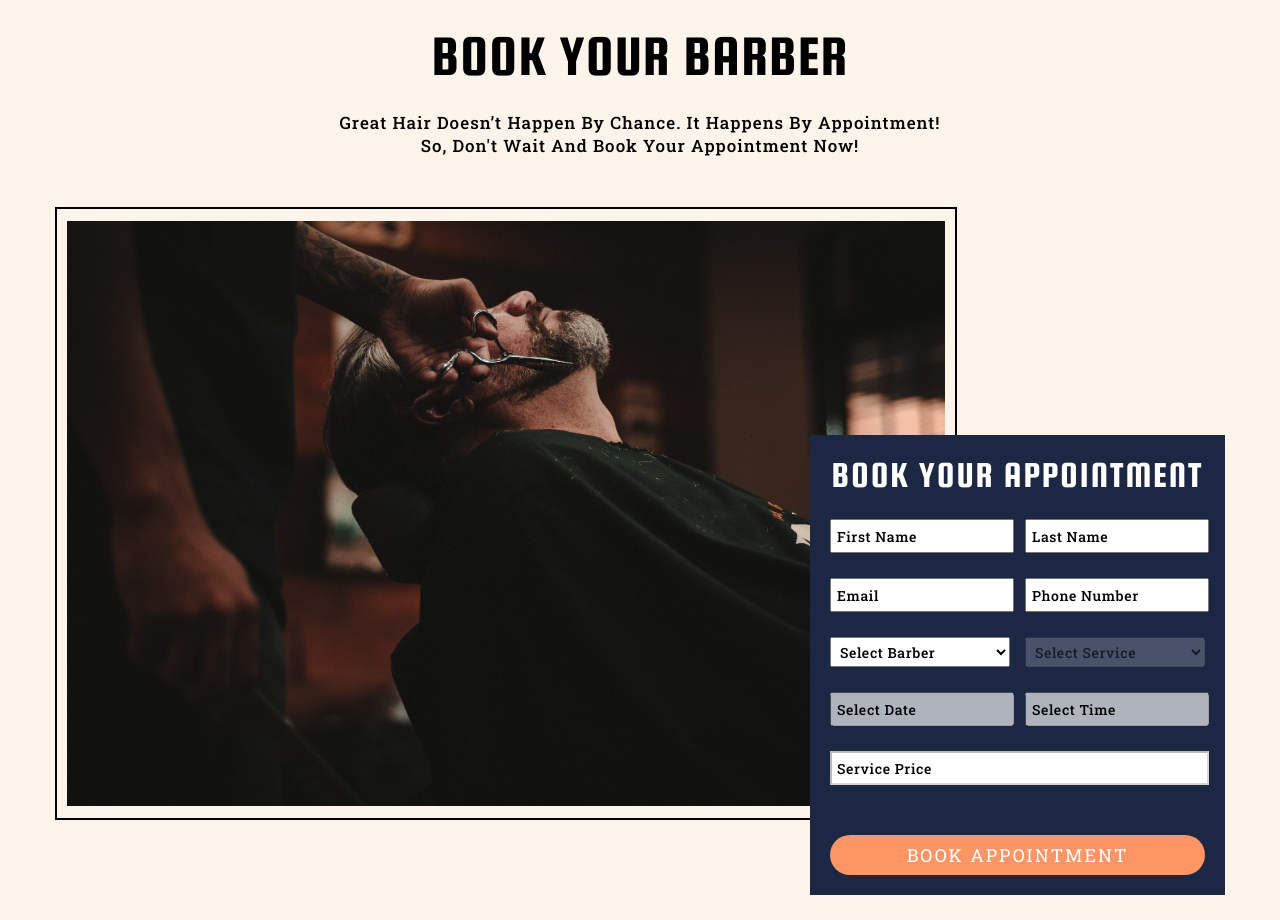
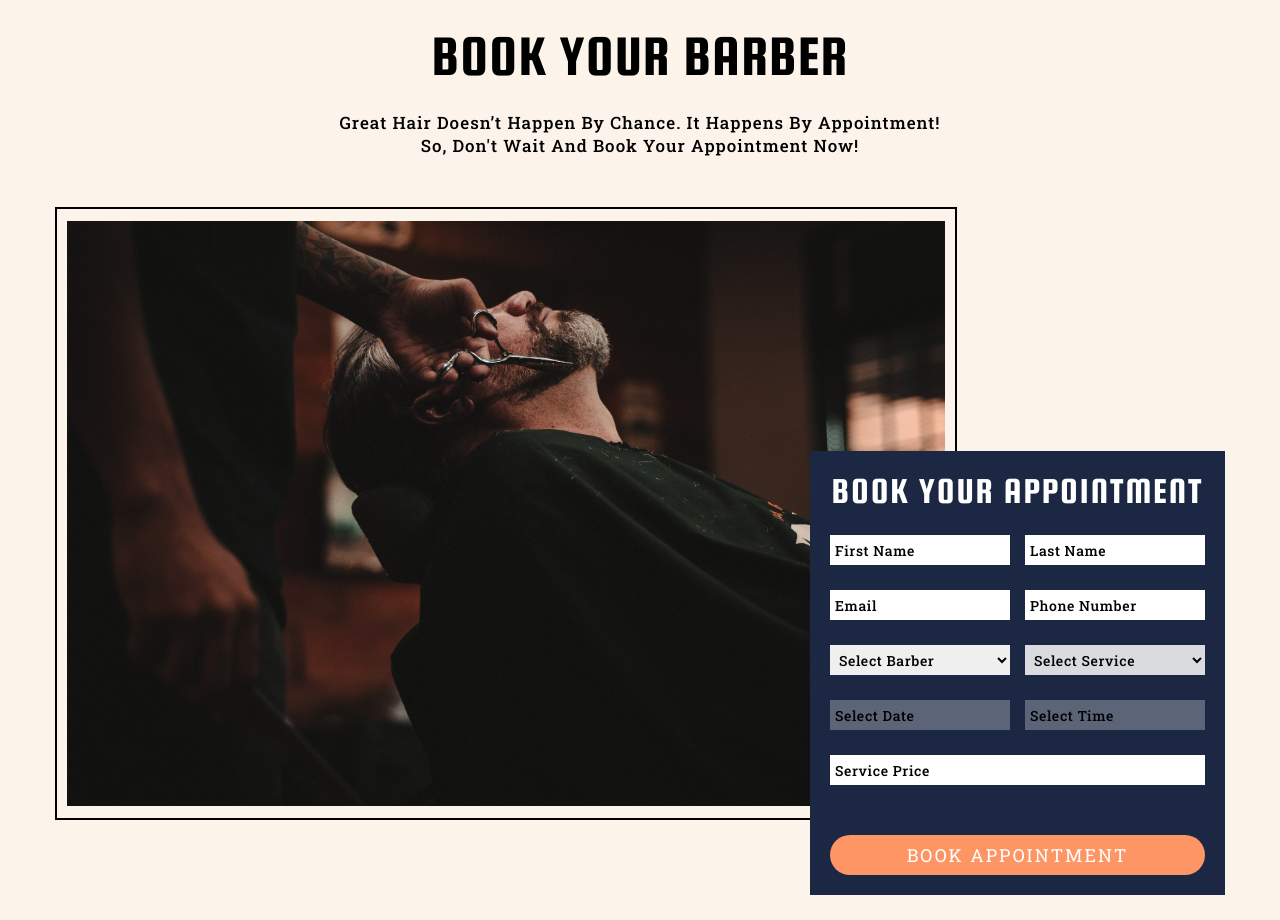
Before and after one commit to zigavidmar/Ineor, a React (Create React App) app: page / in a window 1280 px wide. Built offline with nearby package versions, Linux system fonts and the light colour scheme; data requests are answered from the project's data file.

Commit message:
last changes

```diff
--- a/src/sass/bookappointment.scss
+++ b/src/sass/bookappointment.scss
@@ -36,6 +36,7 @@
             letter-spacing: 0.6px;
             color: black;
             outline: none;
+            border: none;
 
             &::placeholder {
                 font-family: 'Roboto Slab';
@@ -54,7 +55,7 @@
             color: black;
             display: block;
             &:disabled {
-                opacity: 0.3;
+                opacity: 0.9;
             }
         }
         &.price {
```
